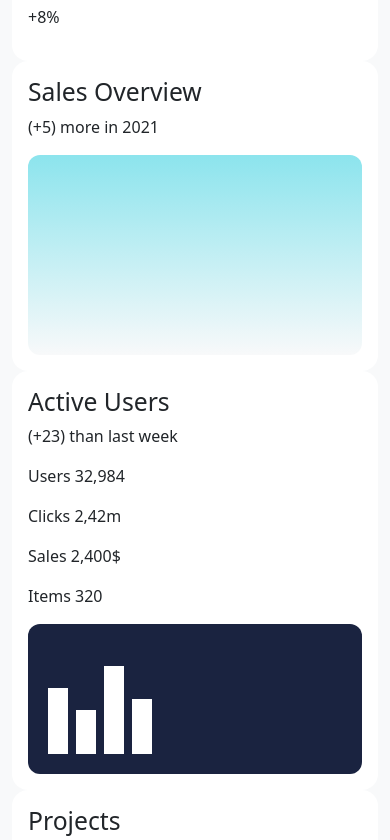
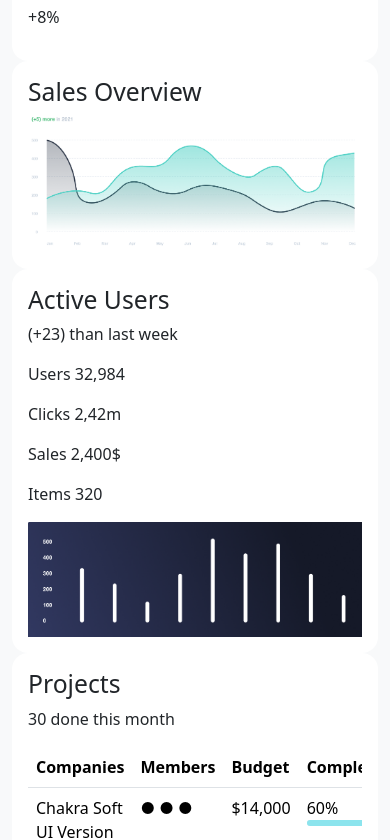
Before and after one commit to lemkacherahmed11-alt/inm320-frameworks-dashboard, a website: page public/index.html in a window 390 px wide. Shown: the part 1049-1889 px from the top of the page. Drawn offline with nearby package versions, Linux system fonts and the light colour scheme.

Commit message:
Add responsive table wrapper

```diff
--- a/public/index.html
+++ b/public/index.html
@@ -1,3 +1,4 @@
+
 <!doctype html>
 <html lang="en">
 <head>
@@ -107,9 +108,7 @@
               <div class="card-body">
 
                 <h2>Sales Overview</h2>
-                <p>(+5) more in 2021</p>
-
-                <div class="sales-chart"></div>
+                <img src="assets/images/Screenshot 2026-11-16 145226.png" class="img-fluid" alt="Sales overview chart">
 
               </div>
             </div>
@@ -128,15 +127,7 @@
                 <p>Sales 2,400$</p>
                 <p>Items 320</p>
 
-                <div class="active-chart">
-                  <div class="d-flex align-items-end gap-2 active-bars">
-                    <div class="active-bar bar-60"></div>
-                    <div class="active-bar bar-40"></div>
-                    <div class="active-bar bar-80"></div>
-                    <div class="active-bar bar-50"></div>
-                  </div>
-                </div>
-
+                <img src="assets/images/Screenshot 2026-11-16 145209.png" class="img-fluid" alt="Active users chart">
               </div>
             </div>
           </div>
@@ -154,6 +145,7 @@
                 <h2>Projects</h2>
                 <p>30 done this month</p>
 
+                <div class="table-responsive">
                 <table class="table">
 
                   <tr>
@@ -242,6 +234,7 @@
                   </tr>
 
                 </table>
+                </div>
 
               </div>
             </div>
```
Also changed, not shown: public/assets/images/Screenshot 2026-11-16 145209.png (added), public/assets/images/Screenshot 2026-11-16 145226.png (added).
